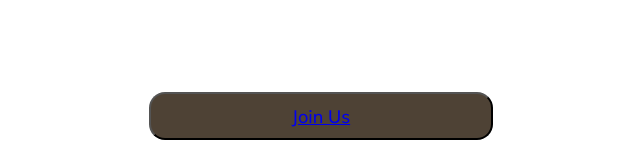
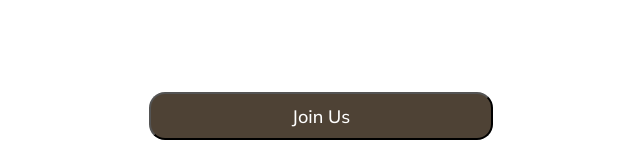
Before and after one commit to amandafroment/BeanThere, a Django app: page /accounts/login/ in a window 1280 px wide. Shown: the part 990-1138 px from the top of the page, without its empty margins (306-946 px from the left). Run offline with Django 4.2, Linux system fonts and the light colour scheme.

Commit message:
made migrations

```diff
--- a/beanthere/main_app/templates/registration/login.html
+++ b/beanthere/main_app/templates/registration/login.html
@@ -29,7 +29,7 @@
       </div>
       <div class="Rectangle-4"></div>
       <button class="login-btn join-us-btn">
-        <a href="{% url 'signup' %}">Join Us</a>
+        <a href="{% url 'signup' %}" class="anchor-btn">Join Us</a>
       </button>
     </div>
   </body>
```
